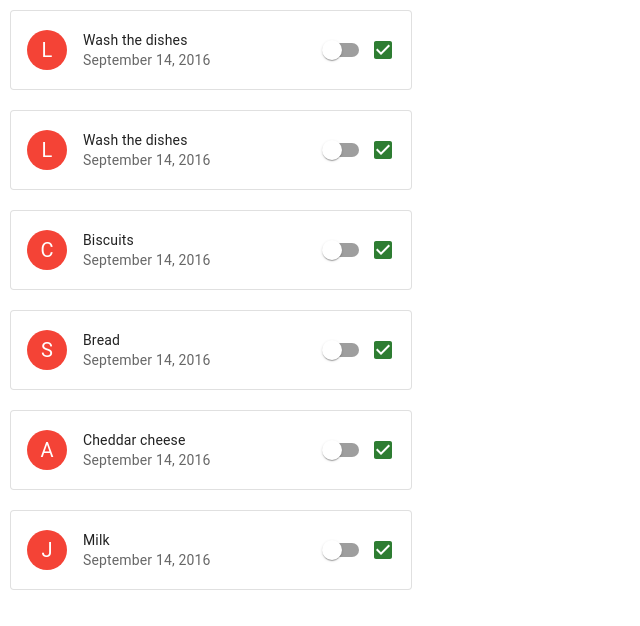
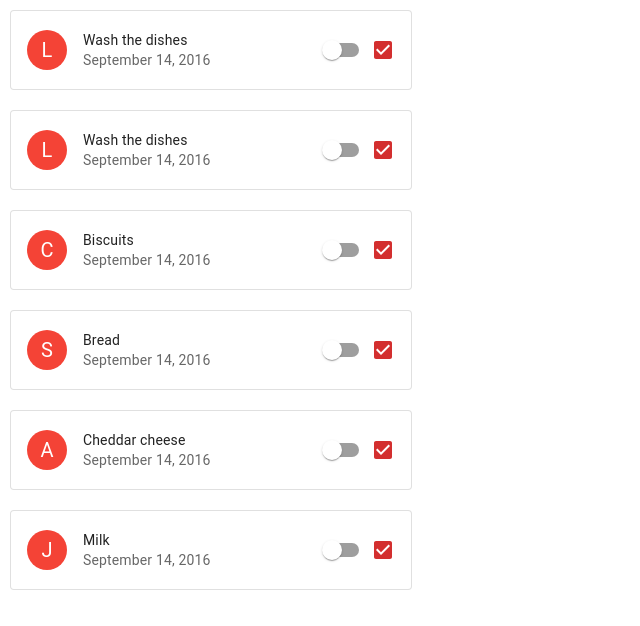
Before and after one commit to PauVelasco77/ToDoList-redux, a React (Create React App) app: page / in a window 1280 px wide. Shown: the top 626 px of the page, without its empty margins (0-640 px from the left). Built offline with nearby package versions, Linux system fonts and the light colour scheme.

Commit message:
added Check component tests

```diff
--- a/src/components/Check/Check.js
+++ b/src/components/Check/Check.js
@@ -1,15 +1,9 @@
 import CheckBoxIcon from "@mui/icons-material/CheckBox";
-import { useState } from "react";
 
 const Check = ({ isCheck }) => {
-  const [isClicked, setIsClicked] = useState(true);
-
   return (
     <>
-      <CheckBoxIcon
-        color={isCheck ? "error" : "success"}
-        onClick={() => setIsClicked(!isClicked)}
-      />
+      <CheckBoxIcon color={isCheck ? "success" : "error"} />
     </>
   );
 };
```
Also changed, not shown: package.json (+13 -0 lines), 1 other file (tests, documents, lock files or other folders).
